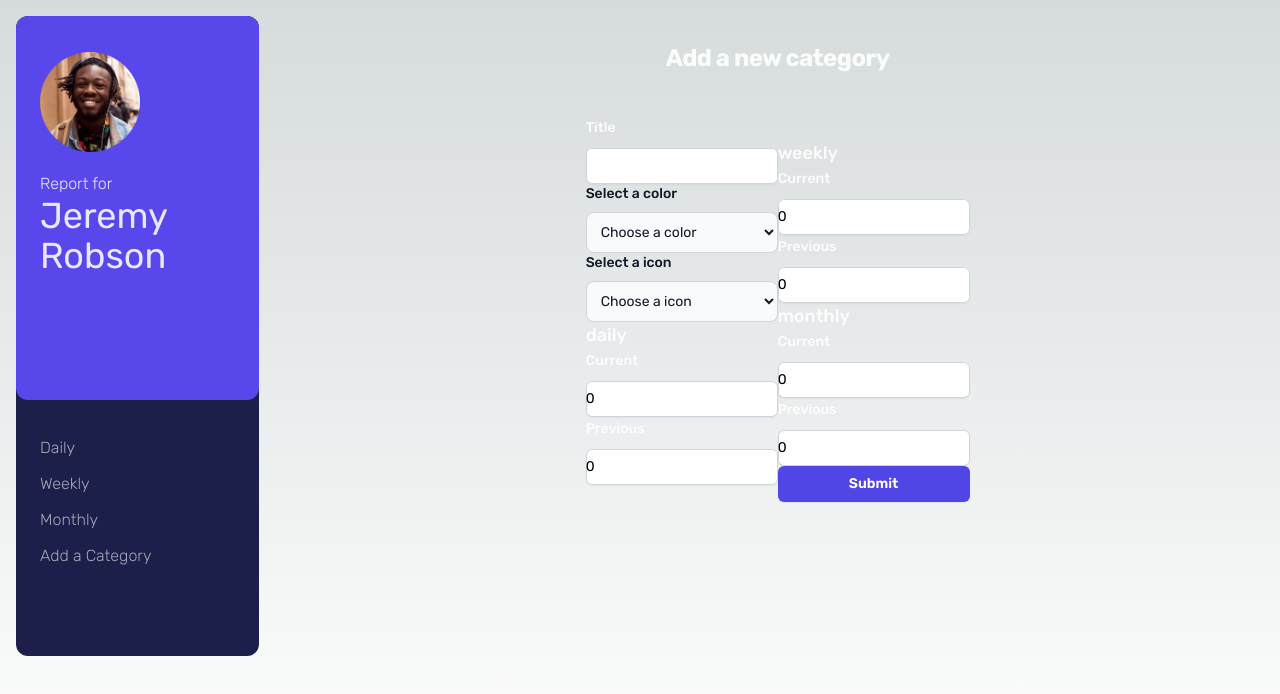
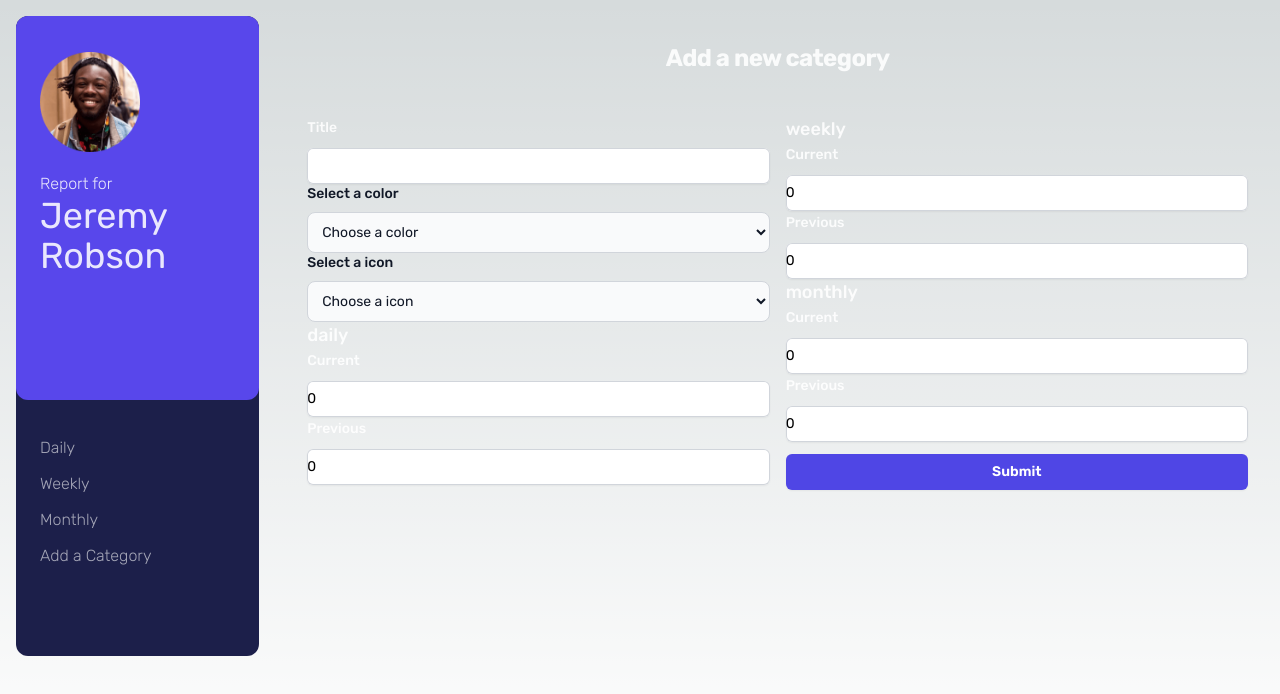
Before and after one commit to DavidVerghese/time-tracking-dashboard, a Next.js app: page /t/add-category in a window 1280 px wide. Shown: the top 694 px of the page. Built offline with nearby package versions, Linux system fonts and the light colour scheme.

Commit message:
work on responsitivity of form

```diff
--- a/app/features/categories/addCategory.tsx
+++ b/app/features/categories/addCategory.tsx
@@ -129,9 +129,9 @@ export default function AddCategoryForm() {
                 </h2>
             </div>
 
-			<div className="mt-10 sm:mx-auto sm:w-full sm:max-w-sm">
-				<form className="space-y-6 grid grid-cols-2" action="#" method="POST" onSubmit={handleSubmit}>
-					<div>
+			<div className="mt-10 sm:mx-auto sm:w-full">
+				<form className="grid sm:grid-cols-2" action="#" method="POST" onSubmit={handleSubmit}>
+					<div className="px-2">
 						{ validationErrors ? validationErrors.errors.map((error, index) => (<div key={ index } className="text-red-500 text-center">{ error }</div>)) : "" }
 						<div>
 							<label htmlFor="title" className="block text-sm font-medium leading-6">
@@ -153,10 +153,10 @@ export default function AddCategoryForm() {
 						<IconDropdown value={ formData.icon } onChange={ handleSelectChange } />
 						<Timeframe timeframe="daily" formData={ formData } handleTimeframeInputChange={ handleTimeframeInputChange }	/>
 					</div>
-					<div>
+					<div className="px-2">
 						<Timeframe timeframe="weekly" formData={ formData } handleTimeframeInputChange={ handleTimeframeInputChange }	/>
 						<Timeframe timeframe="monthly" formData={ formData } handleTimeframeInputChange={ handleTimeframeInputChange }	/>
-						<div>
+						<div className="mt-3">
 							<button
 							type="submit"
 							className="flex w-full justify-center rounded-md bg-indigo-600 px-3 py-1.5 text-sm font-semibold leading-6 text-white shadow-sm hover:bg-indigo-500 focus-visible:outline focus-visible:outline-2 focus-visible:outline-offset-2 focus-visible:outline-indigo-600"
```
